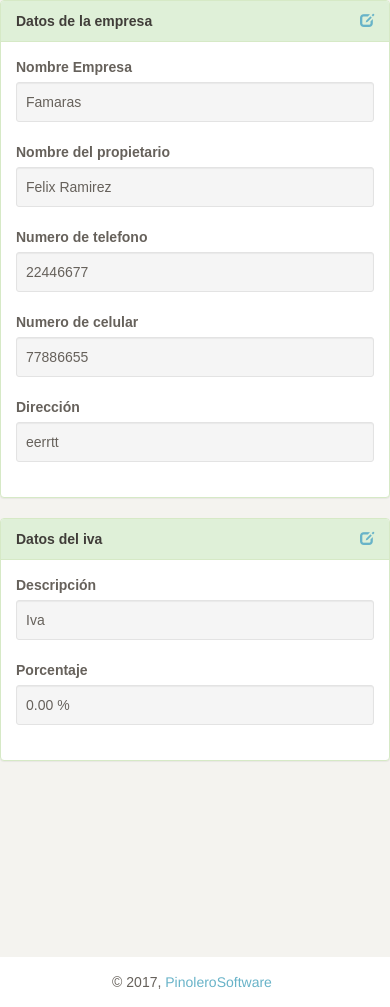
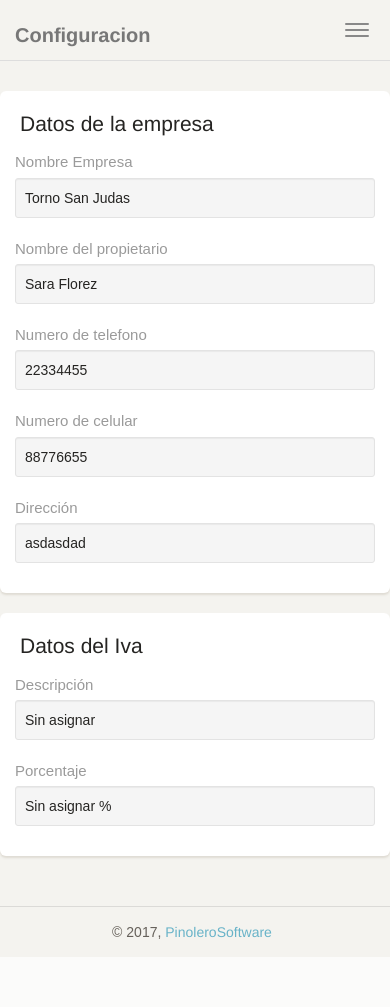
Before and after one commit to pinolerosoftware/centropv, a CodeIgniter app: page /database/configuracion in a window 390 px wide. After the commit the page ends 939 px from the top, so only its background shows below. Run offline with CodeIgniter, Linux system fonts and the light colour scheme; a user stored in the database is signed in; data comes from the database, SQL or seed files in the repository; data that the repository does not hold is empty; style sheets or scripts are compiled from the project's sources; some libraries are stand-ins or nearby versions; some web fonts are replaced.

Commit message:
Diseño de la configuracion y agregar la clase active al menu

```diff
--- a/application/controllers/Bodegas.php
+++ b/application/controllers/Bodegas.php
@@ -20,6 +20,7 @@ class Bodegas extends CI_Controller {
 		$dataE['companyName'] = $this->session->name;
 		$dataE['permisos'] = $this->session->permisos;
 		$dataE['administrator'] = $this->session->administrator;
+		$dataE['menuActivo'] = 'Inventario';
 		$this->load->view('principal/encabezado', $dataE);
 		$this->load->view('Bodegas/bodegas', $data);
 		$this->load->view('principal/pie');
@@ -33,6 +34,7 @@ class Bodegas extends CI_Controller {
 		$dataE['companyName'] = $this->session->name;
 		$dataE['permisos'] = $this->session->permisos;
 		$dataE['administrator'] = $this->session->administrator;
+		$dataE['menuActivo'] = 'Inventario';
 		$this->load->view('principal/encabezado', $dataE);
 		$this->load->view('Bodegas/nueva');
 		$this->load->view('principal/pie');
@@ -48,6 +50,7 @@ class Bodegas extends CI_Controller {
 		$dataE['companyName'] = $this->session->name;
 		$dataE['permisos'] = $this->session->permisos;
 		$dataE['administrator'] = $this->session->administrator;
+		$dataE['menuActivo'] = 'Inventario';
 		$this->load->view('principal/encabezado', $dataE);
 		$this->load->view('Bodegas/editar', $data);
 		$this->load->view('principal/pie');
@@ -63,6 +66,7 @@ class Bodegas extends CI_Controller {
 		$dataE['companyName'] = $this->session->name;
 		$dataE['permisos'] = $this->session->permisos;
 		$dataE['administrator'] = $this->session->administrator;
+		$dataE['menuActivo'] = 'Inventario';
 		$this->load->view('principal/encabezado', $dataE);
 		$this->load->view('Bodegas/eliminar', $data);
 		$this->load->view('principal/pie');
--- a/application/controllers/Categorias.php
+++ b/application/controllers/Categorias.php
@@ -19,6 +19,7 @@ class Categorias extends CI_Controller {
 		$dataE['companyName'] = $this->session->name;
 		$dataE['permisos'] = $this->session->permisos;
 		$dataE['administrator'] = $this->session->administrator;
+		$dataE['menuActivo'] = 'Inventario';
 		$this->load->view('principal/encabezado', $dataE);
 		$this->load->view('Categorias/categorias', $data);
 		$this->load->view('principal/pie');
@@ -32,6 +33,7 @@ class Categorias extends CI_Controller {
 		$dataE['companyName'] = $this->session->name;
 		$dataE['permisos'] = $this->session->permisos;
 		$dataE['administrator'] = $this->session->administrator;
+		$dataE['menuActivo'] = 'Inventario';
 		$this->load->view('principal/encabezado', $dataE);
 		$this->load->view('Categorias/nueva');
 		$this->load->view('principal/pie');
@@ -47,6 +49,7 @@ class Categorias extends CI_Controller {
 		$dataE['companyName'] = $this->session->name;
 		$dataE['permisos'] = $this->session->permisos;
 		$dataE['administrator'] = $this->session->administrator;
+		$dataE['menuActivo'] = 'Inventario';
 		$this->load->view('principal/encabezado', $dataE);
 		$this->load->view('Categorias/editar', $data);
 		$this->load->view('principal/pie');
@@ -62,6 +65,7 @@ class Categorias extends CI_Controller {
 		$dataE['companyName'] = $this->session->name;
 		$dataE['permisos'] = $this->session->permisos;
 		$dataE['administrator'] = $this->session->administrator;
+		$dataE['menuActivo'] = 'Inventario';
 		$this->load->view('principal/encabezado', $dataE);
 		$this->load->view('Categorias/eliminar', $data);
 		$this->load->view('principal/pie');
--- a/application/controllers/Configuracion.php
+++ b/application/controllers/Configuracion.php
@@ -8,7 +8,7 @@ class Configuracion extends CI_Controller {
         $this->load->model('company_model');
 		$this->load->model('iva_model');
 	}
-
+	//[get]
     public function index(){
 		if(!isset($this->session->usercompanyID)) redirect('login');
 		if($this->session->administrator == '0') redirect('/');
@@ -18,6 +18,7 @@ class Configuracion extends CI_Controller {
 		$dataE['companyName'] = $this->session->name;
 		$dataE['permisos'] = $this->session->permisos;
 		$dataE['administrator'] = $this->session->administrator;
+		$dataE['menuActivo'] = 'Configuracion';
 		$this->load->view('principal/encabezado', $dataE);
 		$this->load->view('Configuracion/configuracion', $data);
 		$this->load->view('principal/pie');
@@ -34,6 +35,7 @@ class Configuracion extends CI_Controller {
 		$dataE['companyName'] = $this->session->name;
 		$dataE['permisos'] = $this->session->permisos;
 		$dataE['administrator'] = $this->session->administrator;
+		$dataE['menuActivo'] = 'Configuracion';
         $this->load->view('principal/encabezado', $dataE);
 		$this->load->view('Configuracion/company/editar', $data);
 		$this->load->view('principal/pie');
@@ -49,6 +51,7 @@ class Configuracion extends CI_Controller {
 		$dataE['companyName'] = $this->session->name;
 		$dataE['permisos'] = $this->session->permisos;
 		$dataE['administrator'] = $this->session->administrator;
+		$dataE['menuActivo'] = 'Configuracion';
         $this->load->view('principal/encabezado', $dataE);
 		$this->load->view('Configuracion/iva/editar', $data);
 		$this->load->view('principal/pie');
--- a/application/controllers/Home.php
+++ b/application/controllers/Home.php
@@ -15,6 +15,7 @@ class Home extends CI_Controller {
 		$dataE['companyName'] = $this->session->name;
 		$dataE['permisos'] = $this->session->permisos;
 		$dataE['administrator'] = $this->session->administrator;
+		$dataE['menuActivo'] = 'Dashboard';
 		$data['totalDia'] = $this->ventas_model->ventaDia($this->session->companyID);
 		$data['totalMes'] = $this->ventas_model->ventaMes($this->session->companyID);
 		$data['totalSemana'] = $this->ventas_model->ventaSemana($this->session->companyID);
@@ -33,6 +34,7 @@ class Home extends CI_Controller {
 		$dataE['companyName'] = $this->session->name;
 		$dataE['permisos'] = $this->session->permisos;
 		$dataE['administrator'] = $this->session->administrator;
+		$dataE['menuActivo'] = 'Dashboard';
 		$data['dia'] = $detalle;
 		if($detalle == 'dia'){
 			$data['query'] = $this->ventas_model->ventaDiaDetalle($this->session->companyID);
--- a/application/controllers/Marcas.php
+++ b/application/controllers/Marcas.php
@@ -20,6 +20,7 @@ class Marcas extends CI_Controller {
 		$dataE['companyName'] = $this->session->name;
 		$dataE['permisos'] = $this->session->permisos;
 		$dataE['administrator'] = $this->session->administrator;
+		$dataE['menuActivo'] = 'Inventario';
 		$this->load->view('principal/encabezado', $dataE);
 		$this->load->view('Marcas/marcas', $data);
 		$this->load->view('principal/pie');
@@ -31,6 +32,7 @@ class Marcas extends CI_Controller {
 		if($this->session->permisos['marca_n'] == '0') redirect('/');
 		$dataE['titulo'] = 'Nueva Marca';
 		$dataE['companyName'] = $this->session->name;
+		$dataE['menuActivo'] = 'Inventario';
 		$this->load->view('principal/encabezado', $dataE);
 		$this->load->view('Marcas/nueva');
 		$this->load->view('principal/pie');
@@ -44,6 +46,7 @@ class Marcas extends CI_Controller {
 		$data['query'] = $this->marcas_model->getSingleBrand($id, $this->session->companyID);
 		$dataE['titulo'] = 'Modificar Marca';
 		$dataE['companyName'] = $this->session->name;
+		$dataE['menuActivo'] = 'Inventario';
 		$this->load->view('principal/encabezado', $dataE);
 		$this->load->view('Marcas/editar', $data);
 		$this->load->view('principal/pie');
@@ -57,6 +60,7 @@ class Marcas extends CI_Controller {
 		$data['query'] = $this->marcas_model->getSingleBrand($id, $this->session->companyID);
 		$dataE['titulo'] = 'Eliminar Marca';
 		$dataE['companyName'] = $this->session->name;
+		$dataE['menuActivo'] = 'Inventario';
 		$this->load->view('principal/encabezado', $dataE);
 		$this->load->view('Marcas/eliminar', $data);
 		$this->load->view('principal/pie');
--- a/application/controllers/Productos.php
+++ b/application/controllers/Productos.php
@@ -22,6 +22,7 @@ class Productos extends CI_Controller {
 		$dataE['companyName'] = $this->session->name;
 		$dataE['permisos'] = $this->session->permisos;
 		$dataE['administrator'] = $this->session->administrator;
+		$dataE['menuActivo'] = 'Inventario';
 		$this->load->view('principal/encabezado', $dataE);
 		$this->load->view('Productos/productos', $data);
 		$this->load->view('principal/pie');
@@ -37,6 +38,7 @@ class Productos extends CI_Controller {
 		$dataE['administrator'] = $this->session->administrator;
 		$data['brand'] = $this->marcas_model->getAllBrands($this->session->companyID);
 		$data['category'] = $this->categorias_model->getAllCategorys($this->session->companyID);
+		$dataE['menuActivo'] = 'Inventario';
 		$this->load->view('principal/encabezado', $dataE);
 		$this->load->view('Productos/nueva', $data);
 		$this->load->view('principal/pie');
@@ -54,6 +56,7 @@ class Productos extends CI_Controller {
 		$dataE['companyName'] = $this->session->name;
 		$dataE['permisos'] = $this->session->permisos;
 		$dataE['administrator'] = $this->session->administrator;
+		$dataE['menuActivo'] = 'Inventario';
 		$this->load->view('principal/encabezado', $dataE);
 		$this->load->view('Productos/editar', $data);
 		$this->load->view('principal/pie');
@@ -69,6 +72,7 @@ class Productos extends CI_Controller {
 		$dataE['companyName'] = $this->session->name;
 		$dataE['permisos'] = $this->session->permisos;
 		$dataE['administrator'] = $this->session->administrator;
+		$dataE['menuActivo'] = 'Inventario';
 		$this->load->view('principal/encabezado', $dataE);
 		$this->load->view('Productos/eliminar', $data);
 		$this->load->view('principal/pie');
--- a/application/controllers/Usuarios.php
+++ b/application/controllers/Usuarios.php
@@ -17,6 +17,7 @@ class Usuarios extends CI_Controller {
 		$dataE['companyName'] = $this->session->name;
 		$dataE['permisos'] = $this->session->permisos;
 		$dataE['administrator'] = $this->session->administrator;
+		$dataE['menuActivo'] = 'Usuarios';
 		$this->load->view('principal/encabezado', $dataE);
 		$this->load->view('Usuarios/usuarios', $data);
 		$this->load->view('principal/pie');
@@ -30,6 +31,7 @@ class Usuarios extends CI_Controller {
 		$dataE['companyName'] = $this->session->name;
 		$dataE['permisos'] = $this->session->permisos;
 		$dataE['administrator'] = $this->session->administrator;
+		$dataE['menuActivo'] = 'Usuarios';
 		$dataP['linkScript'] = 'usuario';
 		$this->load->view('principal/encabezado', $dataE);
 		$this->load->view('usuarios/nuevo');
@@ -47,6 +49,7 @@ class Usuarios extends CI_Controller {
 		$dataE['companyName'] = $this->session->name;
 		$dataE['permisos'] = $this->session->permisos;
 		$dataE['administrator'] = $this->session->administrator;
+		$dataE['menuActivo'] = 'Usuarios';
 		$dataP['linkScript'] = 'usuario';
 		$this->load->view('principal/encabezado', $dataE);
 		$this->load->view('Usuarios/editar', $data);
--- a/application/views/Configuracion/configuracion.php
+++ b/application/views/Configuracion/configuracion.php
@@ -2,7 +2,102 @@
 	$company = $company[0];
     $iva = $iva[0] ;
 ?>
-<div class="panel panel-success">
+<nav class="navbar navbar-default">
+            <div class="<con></con>tainer-fluid">
+                <div class="navbar-header">
+                    <button type="button" class="navbar-toggle">
+                        <span class="sr-only">Toggle navigation</span>
+                        <span class="icon-bar bar1"></span>
+                        <span class="icon-bar bar2"></span>
+                        <span class="icon-bar bar3"></span>
+                    </button>
+                    <a class="navbar-brand" href="#">Configuracion</a>
+                </div>
+                <div class="collapse navbar-collapse">
+                    <ul class="nav navbar-nav navbar-right">
+                        <li>
+                            <a href="/login/logout">
+								<p>Salir</p>
+								<i class="ti-shift-right"></i>
+                            </a>
+                        </li>
+                    </ul>
+                </div>
+            </div>
+        </nav>
+        <div class="content">
+        <div class="row">
+            <div class="col-lg-12 col-md-7">
+				<div class="card">
+					<div class="header">
+              	        <h4 class="title">Datos de la empresa</h4>
+                    </div>
+					<div class="content">
+						<div class="row">
+							<div class="col-md-6">
+								<div class="form-group">
+                                    <label for="companyName">Nombre Empresa</label>
+									<div class="well well-sm"><?php echo isset($company->name)?$company->name:"Sin asignar"; ?></div>
+								</div>
+							</div>
+                            <div class="col-md-6">
+								<div class="form-group">
+                                    <label for="owner">Nombre del propietario</label>
+                                    <div class="well well-sm"><?php echo isset($company->owner)?$company->owner:"Sin asignar"; ?></div>
+								</div>
+							</div>
+						</div>
+                        <div class="row">
+							<div class="col-md-6">
+								<div class="form-group">
+                                    <label for="companyName">Numero de telefono</label>
+                                    <div class="well well-sm"><?php echo isset($company->phone)?$company->phone:"Sin asignar"; ?></div>
+								</div>
+							</div>
+                            <div class="col-md-6">
+								<div class="form-group">
+                                    <label for="companyName">Numero de celular</label>
+                                    <div class="well well-sm"><?php echo isset($company->cell_phone)?$company->cell_phone:"Sin asignar"; ?></div>
+								</div>
+							</div>
+						</div>
+                         <div class="row">
+							<div class="col-md-12">
+								<div class="form-group">
+                                    <label for="companyName">Dirección</label>
+                                    <div class="well well-sm"><?php echo isset($company->address)?$company->address:"Sin asignar"; ?></div>
+								</div>
+							</div>
+						</div>
+					</div>
+				</div>
+			</div>
+
+            <div class="col-lg-12 col-md-7">
+                <div class="card">
+					<div class="header">
+              	        <h4 class="title">Datos del Iva</h4>
+                    </div>
+					<div class="content">
+						<div class="row">
+							<div class="col-md-6">
+								<div class="form-group">
+                                    <label for="companyName">Descripción</label>
+                                    <div class="well well-sm"><?php echo isset($iva->descripcion)?$iva->descripcion:"Sin asignar"; ?></div>
+								</div>
+							</div>
+                            <div class="col-md-6">
+								<div class="form-group">
+                                    <label for="owner">Porcentaje</label>
+                                    <div class="well well-sm"><?php echo isset($iva->porcentaje)?number_format($iva->porcentaje,2):"Sin asignar"; ?> %</div>
+								</div>
+							</div>
+						</div>
+					</div>
+				</div>
+            </div>
+        </div>
+<!--<div class="panel panel-success">
    <div class="panel-heading">
         <div class="row">
             <div class="col-xs-6 col-md-6 text-left">
@@ -70,4 +165,4 @@
             </div>
         </div>
     </div>
-</div>
+</div>-->
--- a/application/views/Home/home.php
+++ b/application/views/Home/home.php
@@ -12,7 +12,7 @@
                 <div class="collapse navbar-collapse">
                     <ul class="nav navbar-nav navbar-right">
                         <li>
-                            <a href="#">
+                            <a href="/login/logout">
 								<p>Salir</p>
 								<i class="ti-shift-right"></i>
                             </a>
--- a/application/views/Usuarios/editar.php
+++ b/application/views/Usuarios/editar.php
@@ -15,7 +15,7 @@
                 <div class="collapse navbar-collapse">
                     <ul class="nav navbar-nav navbar-right">
                         <li>
-                            <a href="#">
+                            <a href="/login/logout">
 								<p>Salir</p>
 								<i class="ti-shift-right"></i>
                             </a>
--- a/application/views/Usuarios/nuevo.php
+++ b/application/views/Usuarios/nuevo.php
@@ -12,7 +12,7 @@
                 <div class="collapse navbar-collapse">
                     <ul class="nav navbar-nav navbar-right">
                         <li>
-                            <a href="#">
+                            <a href="/login/logout">
 								<p>Salir</p>
 								<i class="ti-shift-right"></i>
                             </a>
--- a/application/views/Usuarios/usuarios.php
+++ b/application/views/Usuarios/usuarios.php
@@ -18,7 +18,7 @@
                             </a>
                         </li>
                         <li>
-                            <a href="#">
+                            <a href="/login/logout">
 								<p>Salir</p>
 								<i class="ti-shift-right"></i>
                             </a>
--- a/application/views/principal/encabezado.php
+++ b/application/views/principal/encabezado.php
@@ -33,37 +33,37 @@
             </div>
 
             <ul class="nav">
-                <li class="active">
+                <li class="<?php echo isset($menuActivo)?($menuActivo == 'Dashboard')?"active":"":""; ?>">
                     <a href="/">
                         <i class="ti-layout"></i>
                         <p>Dashboard</p>
                     </a>
                 </li>
-                <li>
+                <li class="<?php echo isset($menuActivo)?($menuActivo == 'Usuarios')?"active":"":""; ?>">
                     <a href="/usuarios">
                         <i class="ti-user"></i>
                         <p>Usuarios</p>
                     </a>
                 </li>
-                <li>
+                <li class="<?php echo isset($menuActivo)?($menuActivo == 'Inventario')?"active":"":""; ?>">
                     <a href="/productos">
                         <i class="ti-view-list-alt"></i>
                         <p>Inventario</p>
                     </a>
                 </li>
-                <li>
+                <li class="<?php echo isset($menuActivo)?($menuActivo == 'Vantas')?"active":"":""; ?>">
                     <a href="/caja">
                         <i class="ti-shopping-cart"></i>
                         <p>Vantas</p>
                     </a>
                 </li>
-                <li>
+                <li class="<?php echo isset($menuActivo)?($menuActivo == 'Reportes')?"active":"":""; ?>">
                     <a href="#">
                         <i class="ti-bar-chart"></i>
                         <p>Reportes</p>
                     </a>
                 </li>
-                <li>
+                <li class="<?php echo isset($menuActivo)?($menuActivo == 'Configuracion')?"active":"":""; ?>">
                     <a href="/configuracion">
                         <i class="ti-panel"></i>
                         <p>Configuracion</p>
```
